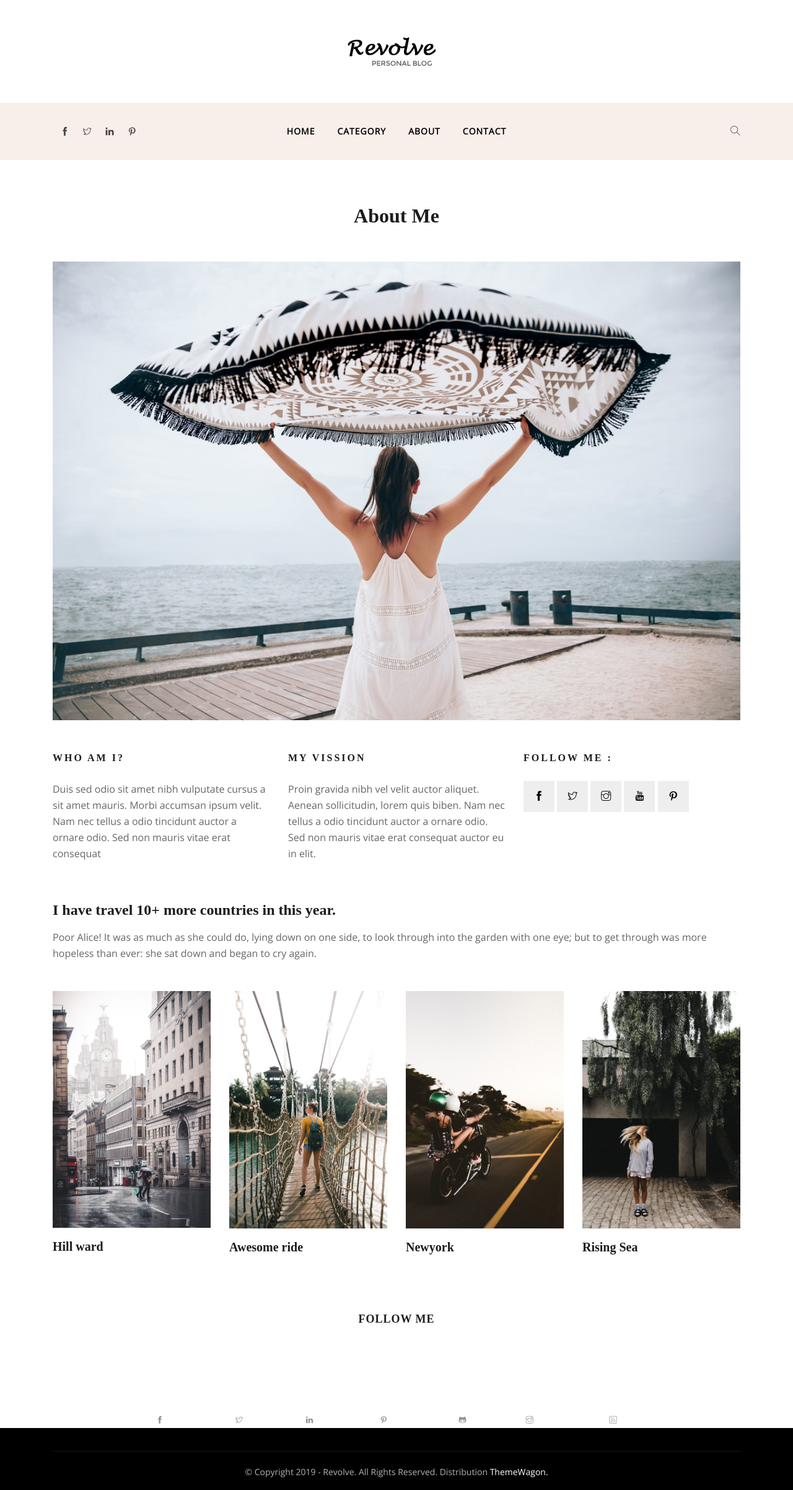
After one commit to rivka-levit/travelling-blog, a Django app: template posts/templates/posts/about.html in a window 1280 px wide. The commit adds this page. Shown: the whole page at 62% size. Run offline with Django 3.2, Linux system fonts and the light colour scheme; the template is opened without the code that fills it: most values are stand-ins (such as "Sample title", 1, 10 or a date in 2020); some libraries are stand-ins or nearby versions; some web fonts are replaced.

Commit message:
about page, view, url

```diff
--- /dev/null
+++ b/posts/templates/posts/about.html
@@ -0,0 +1,98 @@
+{% extends 'posts/base.html' %}
+{% load static %}
+
+{% block content %}
+
+    <div class="breadcrumb-wrapper">
+        <div class="container">
+            <div class="row">
+                <div class="col-sm-12">
+                    <div class="text-center">
+                        <h2 class="lg-title">About Me</h2>
+                    </div>
+                </div>
+            </div>
+        </div>
+    </div>
+
+
+    <section class="pt-5 padding-bottom">
+        <div class="container">
+            <div class="row">
+                <div class="col-lg-12 col-md-12 col-sm-12 col-xs-12">
+
+                    <div class="row">
+                        <div class="col-lg-12">
+                            <img src="{% static 'images/about.jpg' %}" alt="" class="img-fluid w-100">
+                        </div>
+                    </div>
+
+                    <div class="row justify-content-center mt-5">
+                        <div class="col-lg-12">
+                            <div class="row">
+                                <div class="col-lg-4">
+                                    <h5 class="text-uppercase letter-spacing mb-4">Who Am I?</h5>
+                                    <p>Duis sed odio sit amet nibh vulputate cursus a sit amet mauris. Morbi accumsan
+                                        ipsum velit. Nam nec tellus a odio tincidunt auctor a ornare odio. Sed non
+                                        mauris vitae erat consequat</p>
+
+                                </div>
+                                <div class="col-lg-4">
+                                    <h5 class="text-uppercase letter-spacing mb-4">My Vission</h5>
+                                    <p>Proin gravida nibh vel velit auctor aliquet. Aenean sollicitudin, lorem quis
+                                        biben. Nam nec tellus a odio tincidunt auctor a ornare odio. Sed non mauris
+                                        vitae erat consequat auctor eu in elit.</p>
+                                </div>
+                                <div class="col-lg-4">
+                                    <h5 class="text-uppercase letter-spacing mb-4">Follow Me :</h5>
+                                    <div class="follow-socials">
+                                        <a href="#" class="fb"><i class="ti-facebook"></i></a>
+                                        <a href="#" class="twt"><i class="ti-twitter"></i></a>
+                                        <a href="#" class="inst"><i class="ti-instagram"></i></a>
+                                        <a href="#" class="youtube"><i class="ti-youtube"></i></a>
+                                        <a href="#" class="pint"><i class="ti-pinterest"></i></a>
+                                    </div>
+                                </div>
+                            </div>
+
+                            <h3 class="mb-3 mt-5">I have travel 10+ more countries in this year.</h3>
+                            <p class="mb-5">Poor Alice! It was as much as she could do, lying down on one side, to look
+                                through into the garden with one eye; but to get through was more hopeless than ever:
+                                she sat down and began to cry again.</p>
+
+                            <div class="row">
+                                <div class="col-lg-3 col-md-6">
+                                    <div class="about-widget mb-4 mb-lg-0">
+                                        <img src="{% static 'images/news/news-1.jpg' %}" alt="" class="img-fluid">
+                                        <h4 class="mt-3">Hill ward</h4>
+                                    </div>
+                                </div>
+                                <div class="col-lg-3 col-md-6">
+                                    <div class="about-widget mb-4 mb-lg-0">
+                                        <img src="{% static 'images/news/news-2.jpg' %}" alt="" class="img-fluid">
+                                        <h4 class="mt-3">Awesome ride</h4>
+                                    </div>
+                                </div>
+                                <div class="col-lg-3 col-md-6">
+                                    <div class="about-widget mb-4 mb-lg-0">
+                                        <img src="{% static 'images/news/news-3.jpg' %}" alt="" class="img-fluid">
+                                        <h4 class="mt-3">Newyork</h4>
+                                    </div>
+                                </div>
+                                <div class="col-lg-3 col-md-6">
+                                    <div class="about-widget mb-4 mb-lg-0">
+                                        <img src="{% static 'images/news/news-4.jpg' %}" alt="" class="img-fluid">
+                                        <h4 class="mt-3">Rising Sea</h4>
+                                    </div>
+                                </div>
+                            </div>
+
+
+                        </div>
+                    </div>
+                </div>
+            </div>
+        </div>
+    </section>
+
+{% endblock %}
--- a/posts/templates/posts/base.html
+++ b/posts/templates/posts/base.html
@@ -77,7 +77,7 @@
                                         {% endfor %}
 									</div>
 								</li>
-                                <li class="nav-item"><a href="#" class="nav-link">About</a></li>
+                                <li class="nav-item"><a href="{% url 'about' %}" class="nav-link">About</a></li>
 						        <li class="nav-item"><a href="#" class="nav-link">Contact</a></li>
 							</ul>
 						</div>
--- a/posts/urls.py
+++ b/posts/urls.py
@@ -1,9 +1,11 @@
 from django.urls import path
 from .views import PostDetailView, HomeView, CategoryView, SearchResultsView
+from .views import AboutView
 
 urlpatterns = [
     path('', HomeView.as_view(), name='home'),
     path('post_detail/<slug:slug>/', PostDetailView.as_view(), name='post_detail'),
     path('category/<slug:category_slug>/', CategoryView.as_view(), name='category'),
     path('search-results/', SearchResultsView.as_view(), name='search_results'),
+    path('about/', AboutView.as_view(), name='about'),
 ]
--- a/posts/views.py
+++ b/posts/views.py
@@ -1,5 +1,5 @@
 from django.shortcuts import render, redirect
-from django.views.generic import ListView, View
+from django.views.generic import ListView, View, TemplateView
 from django.core.paginator import Paginator, PageNotAnInteger, EmptyPage
 from django.db.models import Q
 from .models import Post, Category
@@ -92,3 +92,7 @@ class SearchResultsView(ListView):
         context = super().get_context_data(**kwargs)
         context['query'] = self.request.GET.get('q')
         return context
+
+
+class AboutView(TemplateView):
+    template_name = 'posts/about.html'
```
